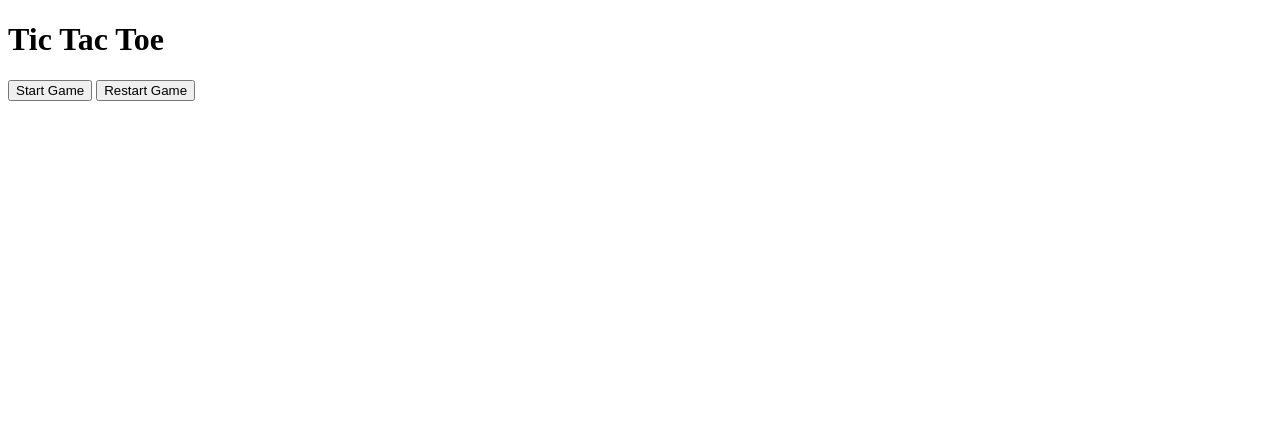
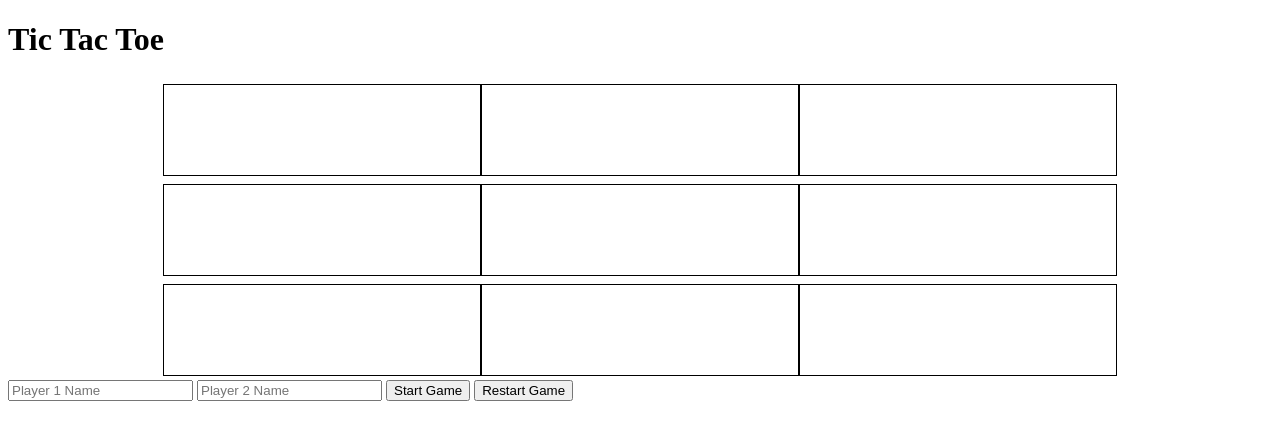
Before and after one commit to lyuhiroyama/Tic-Tac-Toe, a plain HTML site: page index.html in a window 1280 px wide. Both pictures are taken after a click on the button "Start Game". Drawn offline with Linux system fonts and the light colour scheme.

Commit message:
Create gameboard

```diff
--- a/index.html
+++ b/index.html
@@ -11,9 +11,12 @@
 
     <h1>Tic Tac Toe</h1>
     <div id="gameboard"></div>
-
-    <button id="start-button">Start Game</button>
-    <button id="restart-button">Restart Game</buton>
+    <div id="controls">
+        <input type="text" id="player1" placeholder="Player 1 Name">
+        <input type="text" id="player2" placeholder="Player 2 Name">
+        <button id="start-button">Start Game</button>
+        <button id="restart-button">Restart Game</buton>
+    </div>
 
 </body>
 </html>
--- a/index.js
+++ b/index.js
@@ -1,15 +1,36 @@
 const Gameboard = (() => {
-    let gameboard = ["", "", "", "", "", "", "", "", ""];
+    let gameboard = ["", "", "", "", "", "", "", "", ""]; // Private. Accessible via render().
     const render = () => {
         let boardHTML = "";
         gameboard.forEach((square, index) => {
             boardHTML += `<div class="square", id="squre-${index}">${square}</div>`;
         })
+        document.querySelector("#gameboard").innerHTML = boardHTML;
     }
-    document.querySelector("#gameboard").textContent = boardHTML; // prolly has to be innerHTML
+
+    return {
+        render
+    }
+})();
+
+const createPlayer = (player, mark) => {
+    return {player, mark};
+};
+
+const Game = (() => {
+    let currentPlayerIndex;
+    let gameOver;
+    const start = () => {
+        currentPlayerIndex = 0;
+        gameOver = false;
+        Gameboard.render(); // ?
+    }
+    return {
+        start
+    }
 })();
 
 const startButton = document.querySelector("#start-button");
 startButton.addEventListener("click", () => {
-    // Game.start();
+    Game.start();
 })
--- a/style.css
+++ b/style.css
@@ -0,0 +1,17 @@
+#gameboard {
+    display: flex;
+    flex-wrap: wrap;
+    justify-content: center;
+    align-items: center;
+    height: 300px;
+}
+
+.square {
+    display: flex;
+    flex-wrap: wrap;
+    justify-content: center;
+    align-items: center;
+    border: 1px solid black;
+    width: 25%;
+    height: 30%;
+}
```
